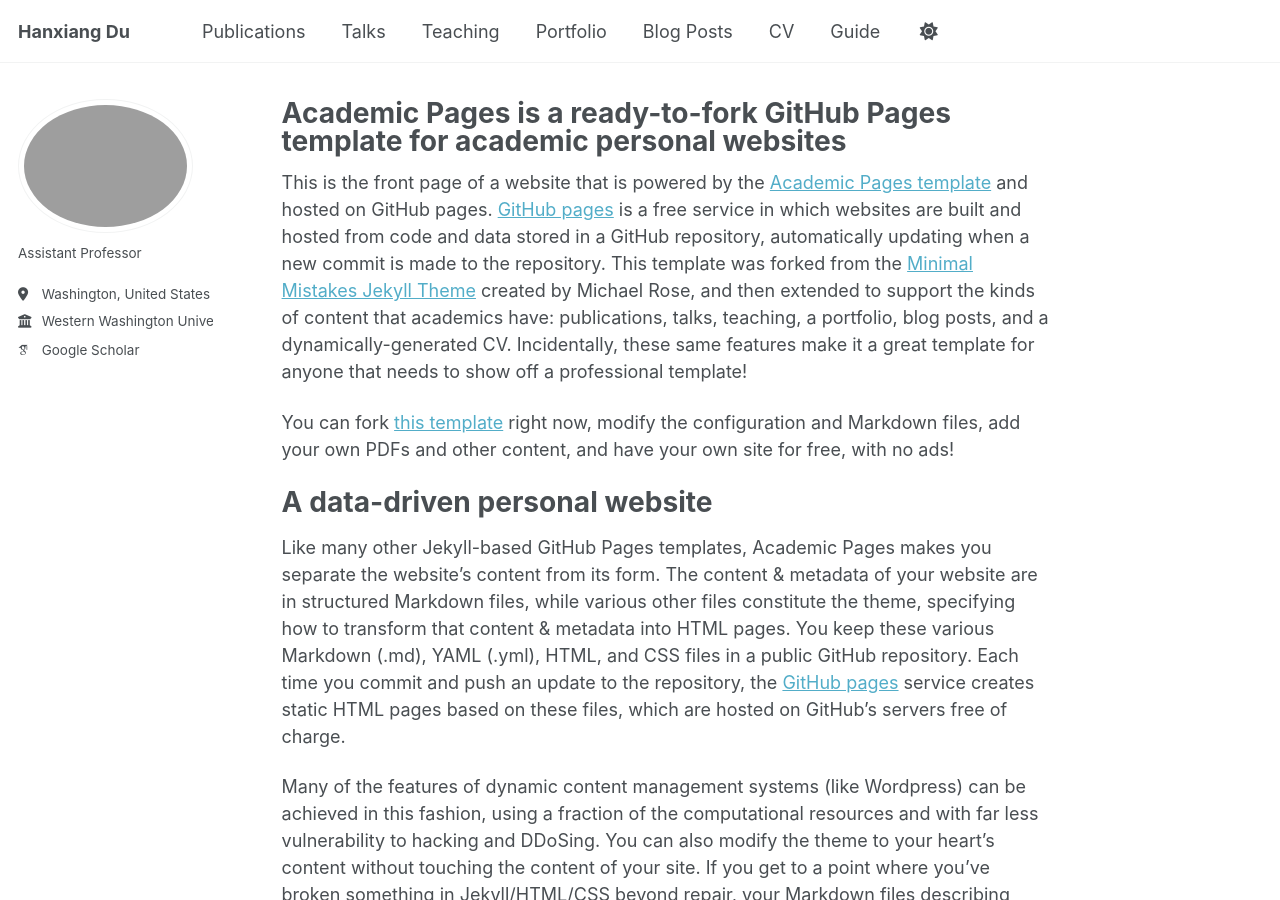
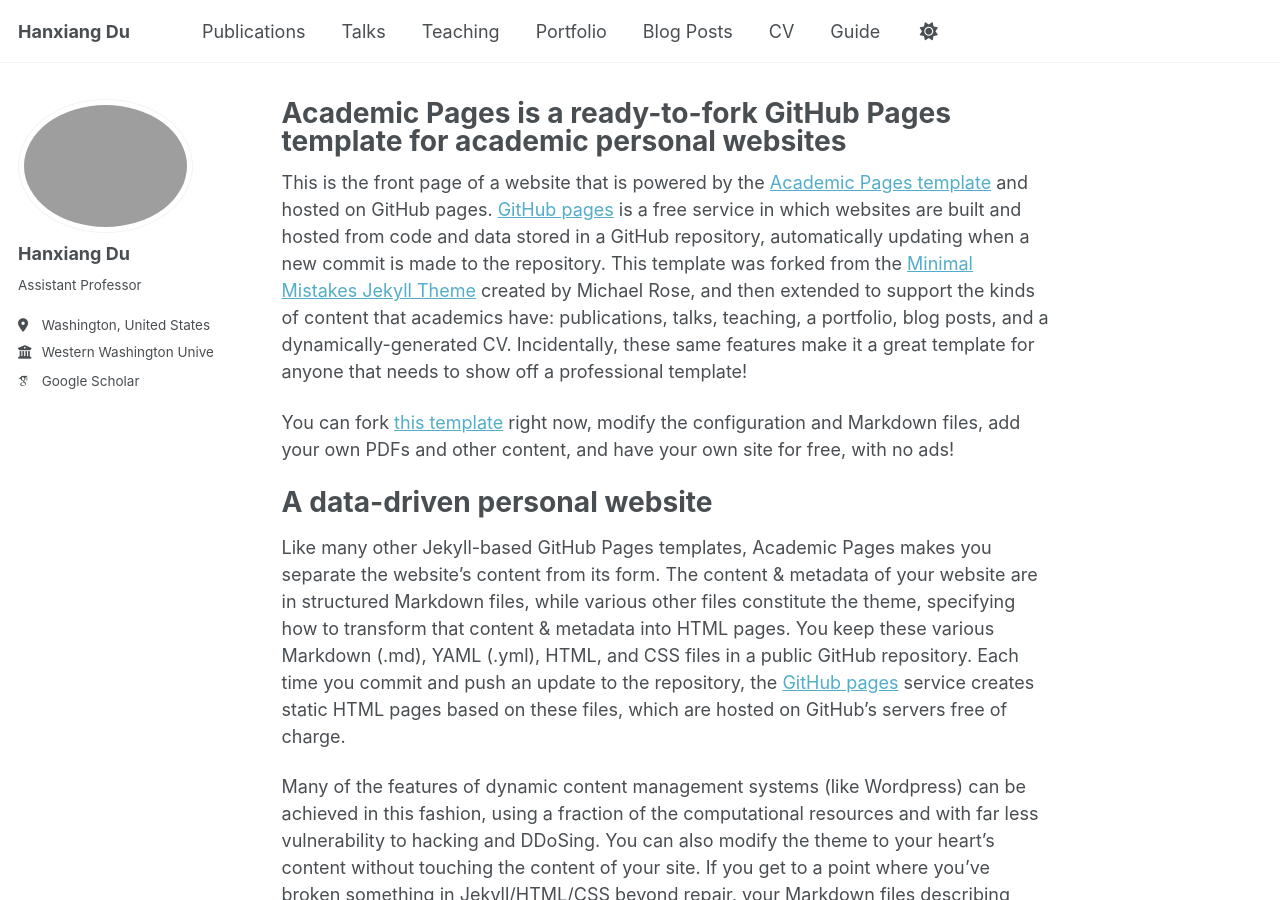
Before and after one commit to HXDU/HD.github.io, a Jekyll site: the page built from _pages/about.md, in a window 1280 px wide and 900 px high. Built offline with Jekyll 4.4.1, drawn with Linux system fonts in a browser that asks for light colours; some web fonts are replaced; a script that is not in the unit is left out.

Commit message:
Update _config.yml

```diff
--- a/_config.yml
+++ b/_config.yml
@@ -23,7 +23,7 @@ repository               : "academicpages/academicpages.github.io"
 author:
   # Biographic information
   avatar           : "hanxiang.jpg"
-  name             : ""
+  name             : "Hanxiang Du"
   pronouns         : # example: "she/her"
   bio              : "Assistant Professor"
   location         : "Washington, United States"
```
